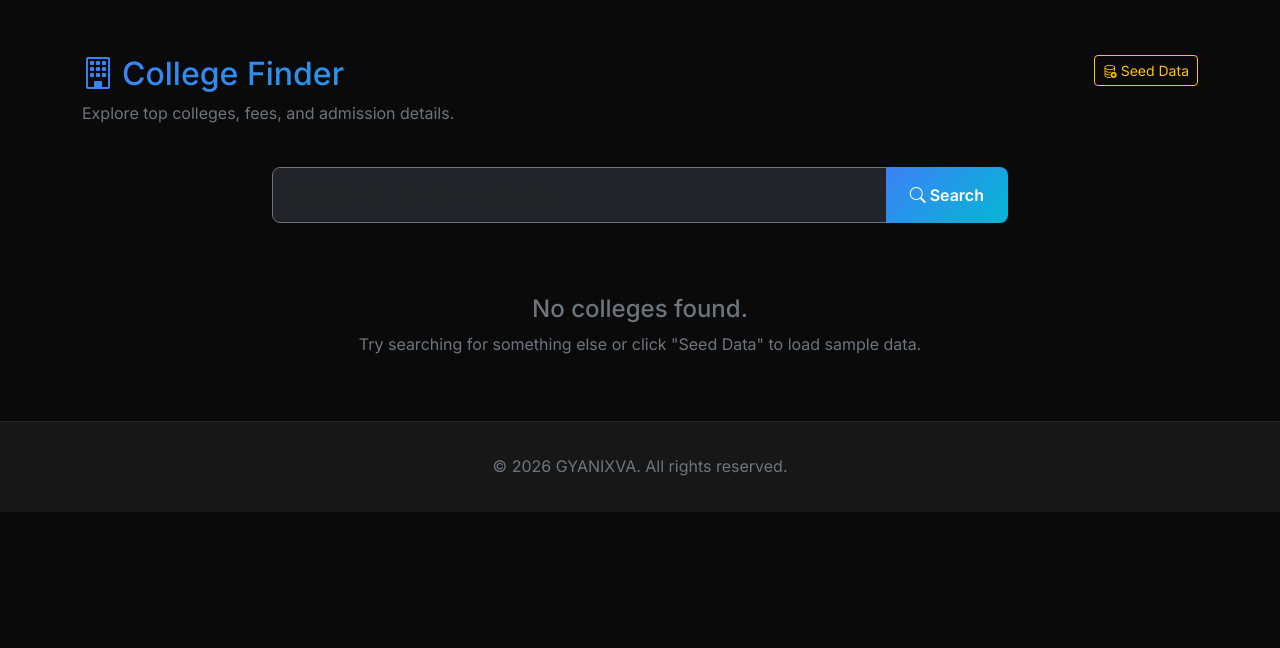
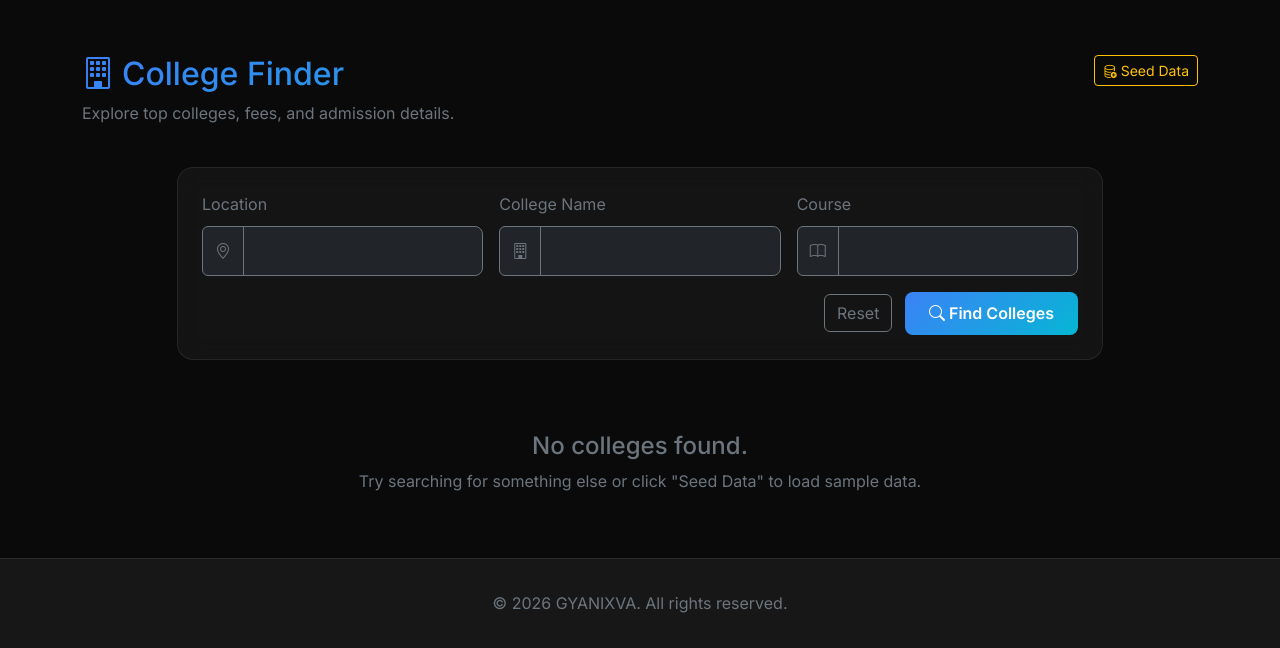
Before and after one commit to vikash0885/GYANIXVA, a Flask app: page /resources/colleges in a window 1280 px wide. Shown: the part 65-713 px from the top of the page. Run offline with Flask 3, Linux system fonts and the light colour scheme; data comes from the database, SQL or seed files in the repository; data that the repository does not hold is empty.

Commit message:
Enhanced College Finder with Location, Name, and Course filters

```diff
--- a/app/routes/resources.py
+++ b/app/routes/resources.py
@@ -8,12 +8,20 @@ resources = Blueprint('resources', __name__)
 @resources.route('/resources/colleges')
 @login_required
 def colleges():
-    query = request.args.get('search')
-    if query:
-        colleges_list = College.query.filter(College.name.contains(query) | College.course.contains(query)).all()
-    else:
-        # Limit to 10 for display
-        colleges_list = College.query.limit(10).all()
+    location = request.args.get('location')
+    name = request.args.get('name')
+    course = request.args.get('course')
+
+    query = College.query
+
+    if location:
+        query = query.filter(College.location.ilike(f'%{location}%'))
+    if name:
+        query = query.filter(College.name.ilike(f'%{name}%'))
+    if course:
+        query = query.filter(College.course.ilike(f'%{course}%'))
+
+    colleges_list = query.all()
     return render_template('resources/college_finder.html', colleges=colleges_list)
 
 @resources.route('/resources/exams')
--- a/app/templates/resources/college_finder.html
+++ b/app/templates/resources/college_finder.html
@@ -15,13 +15,41 @@
 </div>
 
 <div class="row mb-4 justify-content-center">
-    <div class="col-md-8">
-        <form action="{{ url_for('resources.colleges') }}" method="GET">
-            <div class="input-group">
-                <input type="text" name="search"
-                    class="form-control form-control-lg bg-dark border-secondary text-light"
-                    placeholder="Search by name or course..." value="{{ request.args.get('search', '') }}">
-                <button class="btn btn-primary" type="submit"><i class="bi bi-search"></i> Search</button>
+    <div class="col-md-10">
+        <form action="{{ url_for('resources.colleges') }}" method="GET" class="card-premium p-4">
+            <div class="row g-3">
+                <div class="col-md-4">
+                    <label class="form-label text-secondary">Location</label>
+                    <div class="input-group">
+                        <span class="input-group-text bg-dark border-secondary text-secondary"><i
+                                class="bi bi-geo-alt"></i></span>
+                        <input type="text" name="location" class="form-control bg-dark border-secondary text-light ps-2"
+                            placeholder="e.g. Delhi, Mumbai" value="{{ request.args.get('location', '') }}">
+                    </div>
+                </div>
+                <div class="col-md-4">
+                    <label class="form-label text-secondary">College Name</label>
+                    <div class="input-group">
+                        <span class="input-group-text bg-dark border-secondary text-secondary"><i
+                                class="bi bi-building"></i></span>
+                        <input type="text" name="name" class="form-control bg-dark border-secondary text-light ps-2"
+                            placeholder="e.g. IIT, AIIMS" value="{{ request.args.get('name', '') }}">
+                    </div>
+                </div>
+                <div class="col-md-4">
+                    <label class="form-label text-secondary">Course</label>
+                    <div class="input-group">
+                        <span class="input-group-text bg-dark border-secondary text-secondary"><i
+                                class="bi bi-book"></i></span>
+                        <input type="text" name="course" class="form-control bg-dark border-secondary text-light ps-2"
+                            placeholder="e.g. B.Tech, MBBS" value="{{ request.args.get('course', '') }}">
+                    </div>
+                </div>
+                <div class="col-12 text-end mt-3">
+                    <a href="{{ url_for('resources.colleges') }}" class="btn btn-outline-secondary me-2">Reset</a>
+                    <button class="btn btn-primary px-4" type="submit"><i class="bi bi-search"></i> Find
+                        Colleges</button>
+                </div>
             </div>
         </form>
     </div>
```
